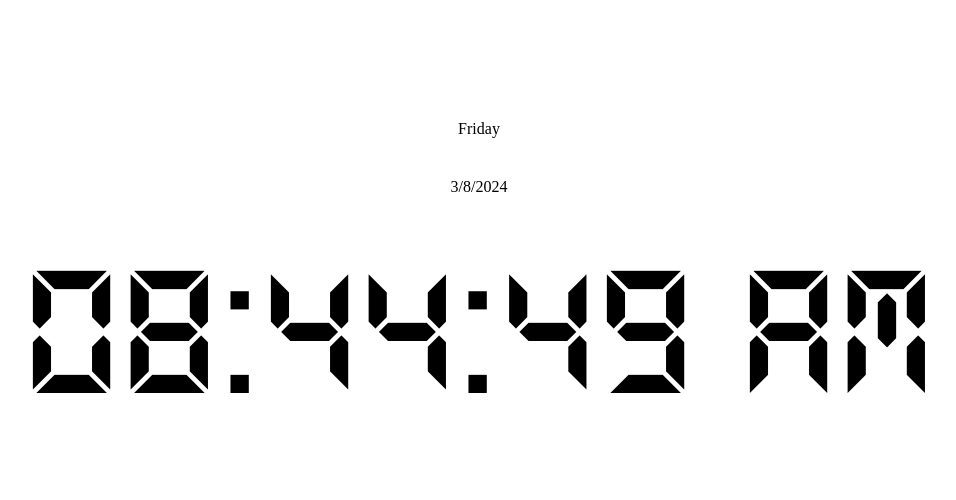
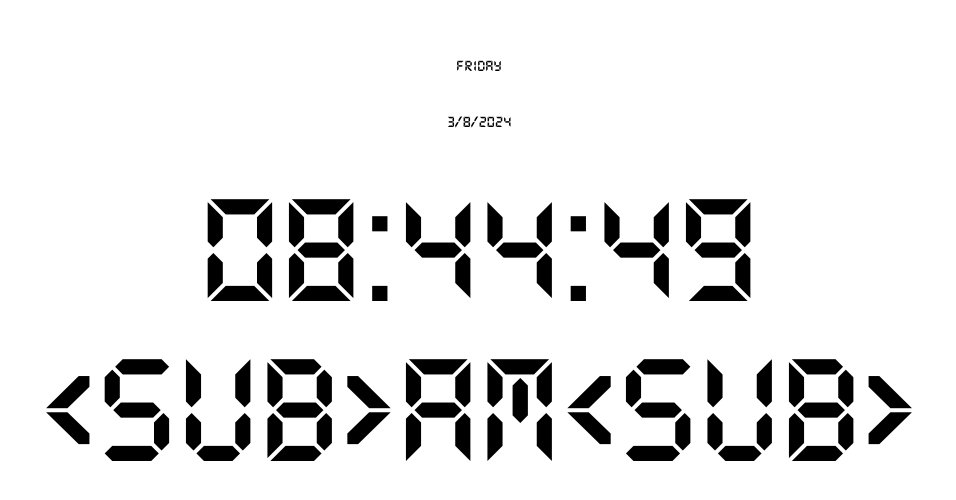
Before and after one commit to biswajitfsd/Tool-Kit, a plain HTML site: page clock/index.html in a window 1280 px wide. Shown: the part 126-626 px from the top of the page, without its empty margins (161-1117 px from the left). Drawn offline with Linux system fonts and the light colour scheme.

Commit message:
added digital clock as well

```diff
--- a/clock/app.js
+++ b/clock/app.js
@@ -17,7 +17,7 @@ function updateClock() {
     document.getElementById('currentDate').textContent = currentDate;
 
     // Update the time in AM/PM format
-    document.getElementById('clock').textContent = `${hours}:${minutes}:${seconds} ${ampm}`;
+    document.getElementById('clock').textContent = `${hours}:${minutes}:${seconds} <sub>${ampm}<sub>`;
 }
 
 // Update the clock every second
--- a/style.css
+++ b/style.css
@@ -27,6 +27,15 @@
     font-family: 'digi-bold', 'Courier New', Courier, monospace;
 }
 
+#clock {
+    font-size: 10em;
+}
+
+#currentDate,
+#dayOfWeek {
+    font-family: 'digi-bold', 'Courier New', Courier, monospace;
+}
+
 #timer-settings {
     column-gap: 30px;
     display: flex;
```
